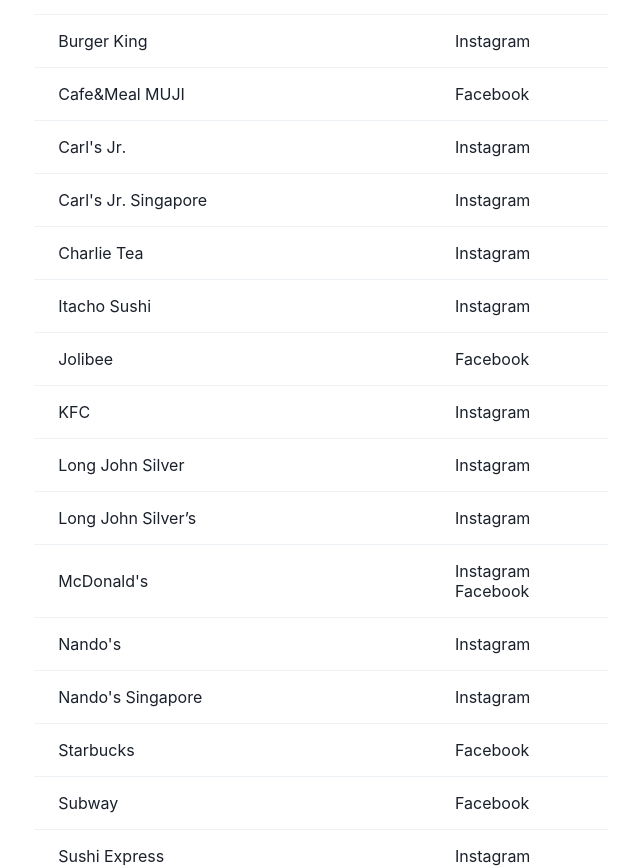
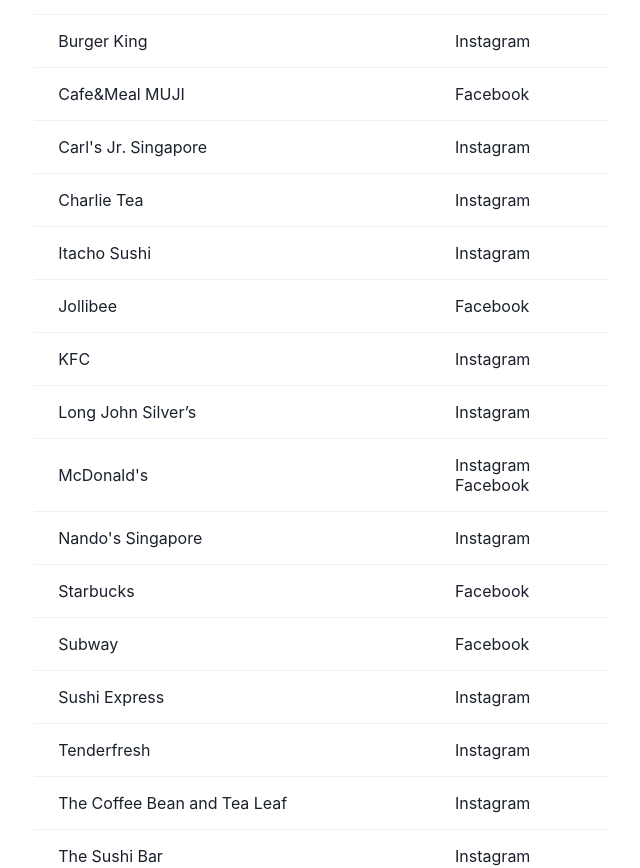
Before and after one commit to gpng/only-two, a Next.js app: page / in a window 1280 px wide. Shown: the part 400-1268 px from the top of the page, without its empty margins (319-959 px from the left). Built offline with nearby package versions, Linux system fonts and the light colour scheme; no server answers.

Commit message:
Update list

```diff
--- a/constants/index.ts
+++ b/constants/index.ts
@@ -48,10 +48,7 @@
   { name: 'Cafe&Meal MUJI', fb: 'https://www.facebook.com/muji.sg/posts/4170556196359678' },
   { name: 'Starbucks', fb: 'https://www.facebook.com/StarbucksSingapore/posts/10165050792115136' },
   { name: 'Itacho Sushi', insta: 'https://www.instagram.com/p/CRf11qLn8ur/' },
-  { name: "Carl's Jr.", insta: 'https://www.instagram.com/p/CRfVL6els_b/' },
-  { name: 'Jolibee', fb: 'https://www.facebook.com/JollibeeSG/posts/4216363588409653' },
-  { name: 'Long John Silver', insta: 'https://www.instagram.com/p/CRdi76ShQXu/' },
-  { name: "Nando's", insta: 'https://www.instagram.com/p/CRfsQfNMEwv/' },
+  { name: 'Jollibee', fb: 'https://www.facebook.com/JollibeeSG/posts/4216363588409653' },
   { name: 'Sushi Express', insta: 'https://www.instagram.com/p/CRfi7Z-H_wV/' },
   { name: 'Tenderfresh', insta: 'https://www.instagram.com/p/CResmEShL58/' },
   { name: 'The Coffee Bean and Tea Leaf', insta: 'https://www.instagram.com/p/CRfdBY6D15q/' },
```
